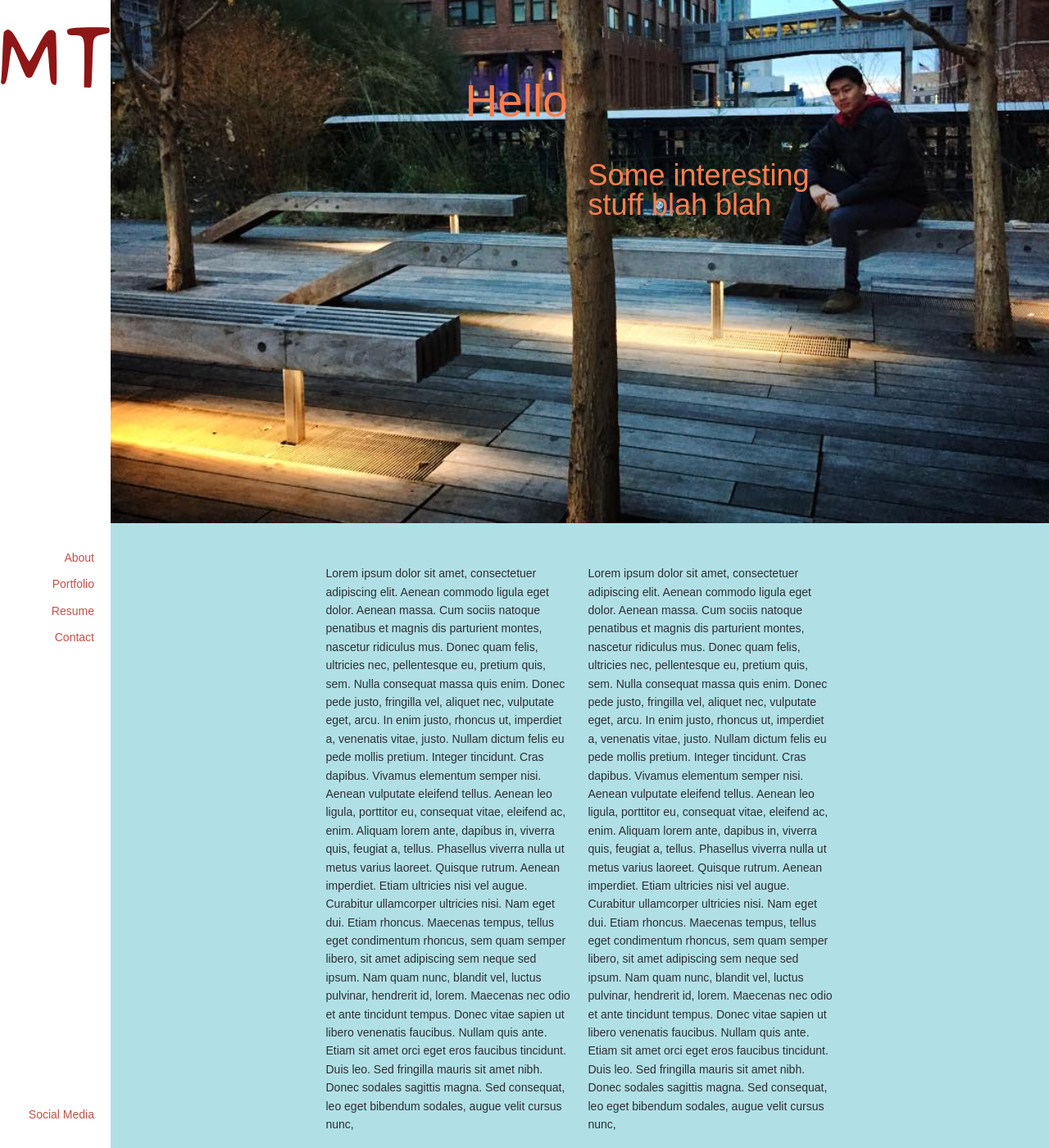
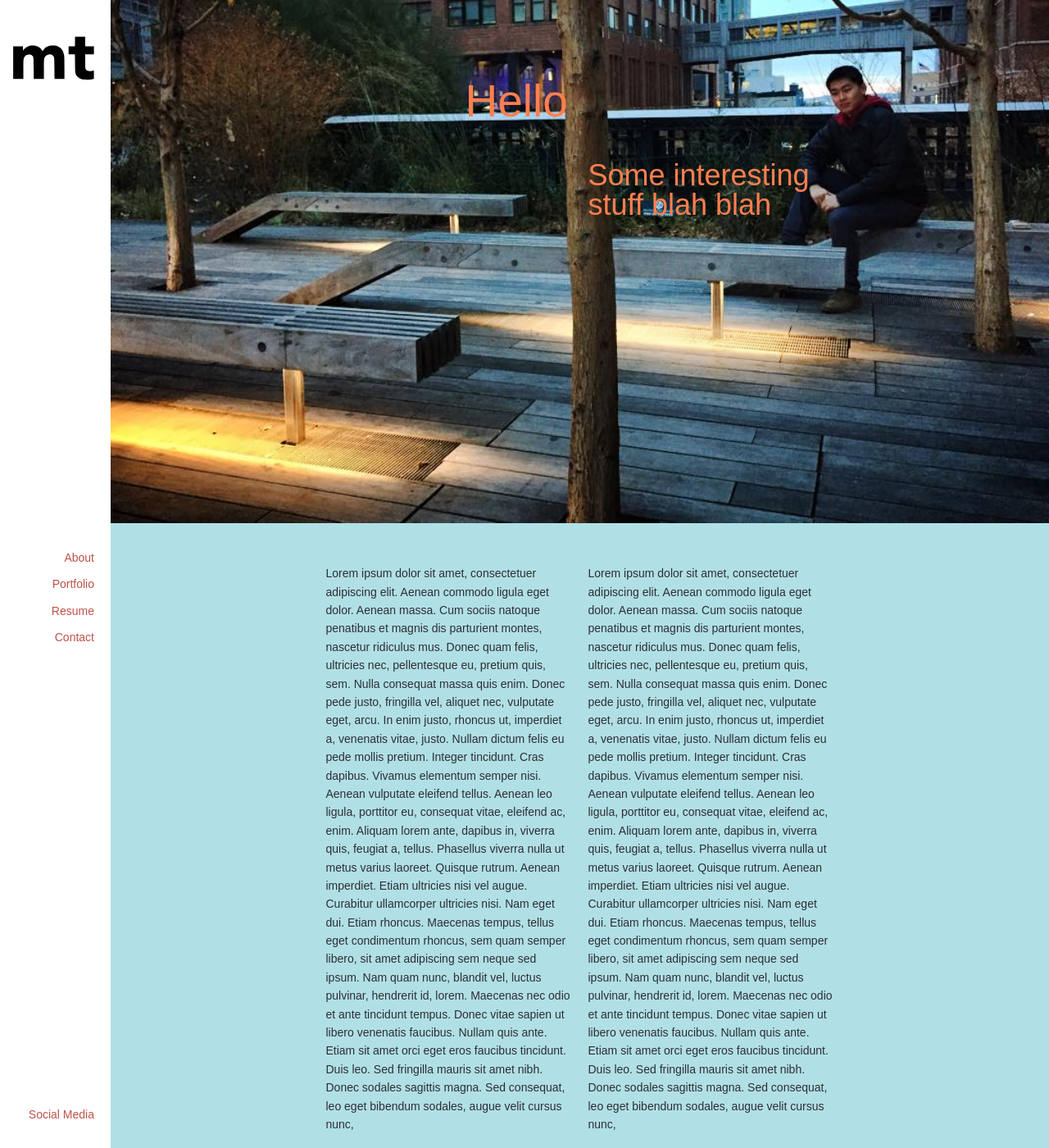
Before and after one commit to mteng513/Personal-Website, a Jekyll site: the page built from index.html, in a window 1280 px wide and 1400 px high. Shown: the whole window at 82% size. Built offline with Jekyll 4.4.1, drawn with Linux system fonts in a browser that asks for light colours; Markdown is read by kramdown in place of the engine named in the settings.

Commit message:
Changed Logo

```diff
--- a/assets/css/3-sections/header.sass
+++ b/assets/css/3-sections/header.sass
@@ -18,7 +18,7 @@
       +hide-text
       max-width: 135px
       background:
-        image: url(../images/logo.svg)
+        image: url(../images/logo1.svg)
         repeat: no-repeat
         position: center
         size: contain
--- a/assets/css/main.css
+++ b/assets/css/main.css
@@ -474,7 +474,7 @@ body {
     text-indent: 101%;
     white-space: nowrap;
     max-width: 135px;
-    background-image: url(../images/logo.svg);
+    background-image: url(../images/logo1.svg);
     background-repeat: no-repeat;
     background-position: center;
     background-size: contain;
```
Also changed, not shown: assets/images/logo1.svg (added).
